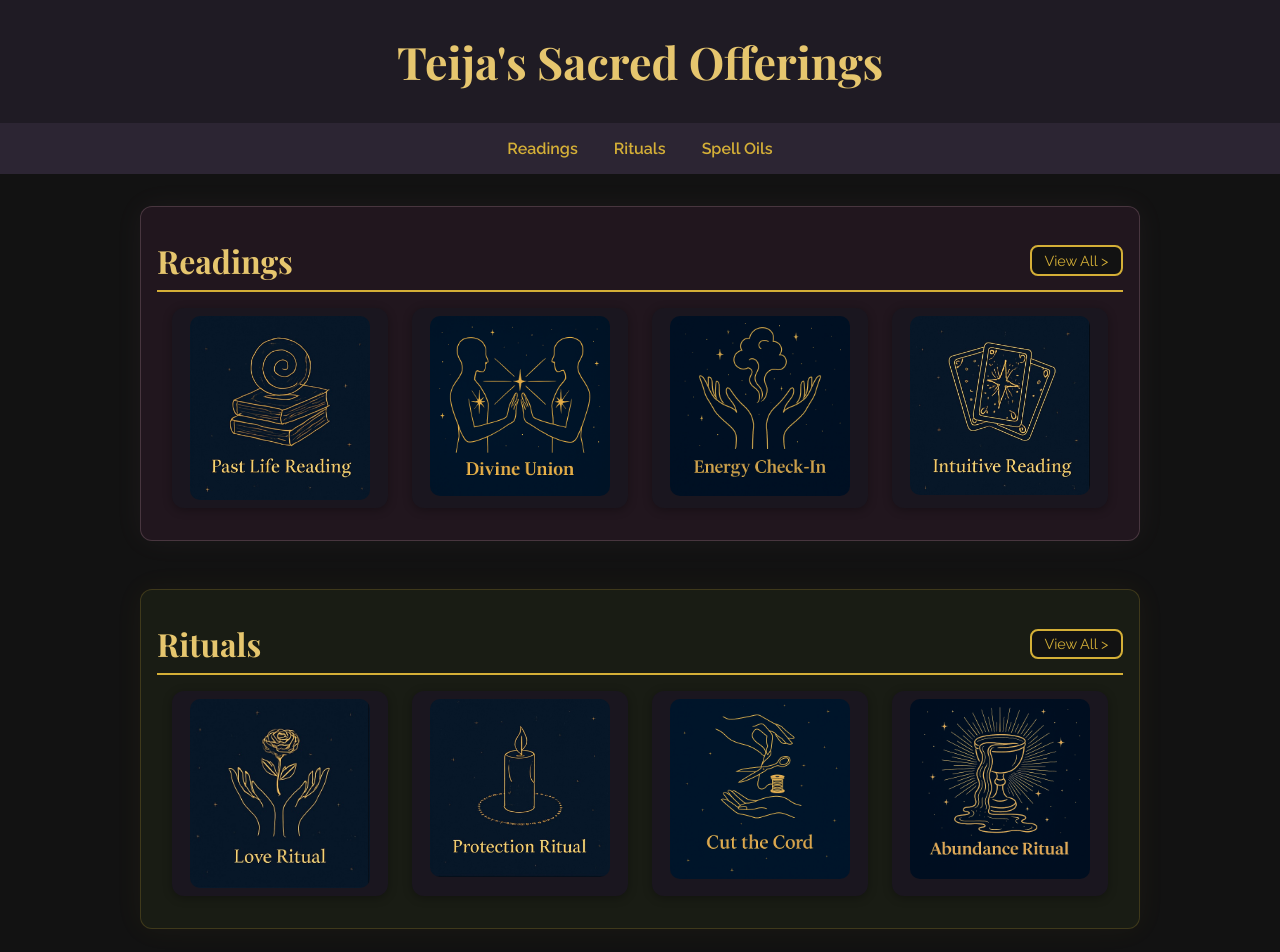
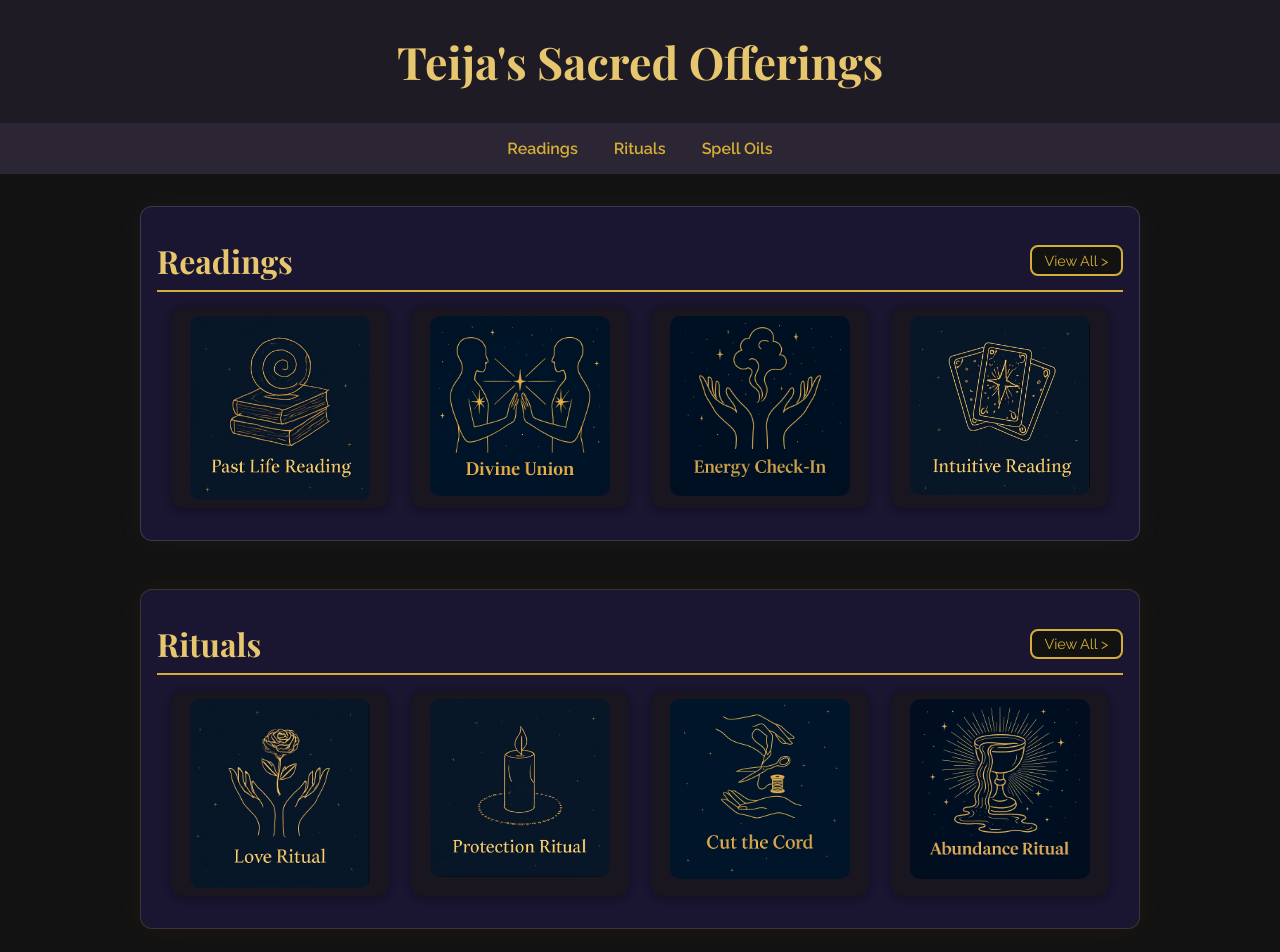
Before and after one commit to TeijaChamp/teija-sacred-shop, a plain HTML site: page index.html in a window 1280 px wide. Shown: the top 952 px of the page. Drawn offline with nearby package versions, Linux system fonts and the light colour scheme.

Commit message:
Update index.html

```diff
--- a/index.html
+++ b/index.html
@@ -108,31 +108,29 @@
       margin: 0 auto;
     }
 
-    #readings {
-      background-color: #21161e;
-      border: 1px solid rgba(228, 182, 192, 0.2);
-      box-shadow: 0 0 30px rgba(228, 182, 192, 0.05);
+    /* Unified Section Backgrounds with Distinct Borders */
+    #readings,
+    #rituals,
+    #oils {
+      background-color: #1a1530;
       border-radius: 12px;
       padding: 2rem 1rem;
       margin-bottom: 3rem;
     }
 
+    #readings {
+      border: 1px solid rgba(228, 182, 192, 0.2);
+      box-shadow: 0 0 30px rgba(228, 182, 192, 0.05);
+    }
+
     #rituals {
-      background-color: #191c14;
       border: 1px solid rgba(212, 175, 55, 0.2);
       box-shadow: 0 0 30px rgba(212, 175, 55, 0.05);
-      border-radius: 12px;
-      padding: 2rem 1rem;
-      margin-bottom: 3rem;
     }
 
     #oils {
-      background-color: #1a1530;
       border: 1px solid rgba(200, 120, 255, 0.2);
       box-shadow: 0 0 30px rgba(200, 120, 255, 0.05);
-      border-radius: 12px;
-      padding: 2rem 1rem;
-      margin-bottom: 3rem;
     }
 
     .coming-soon {
```
